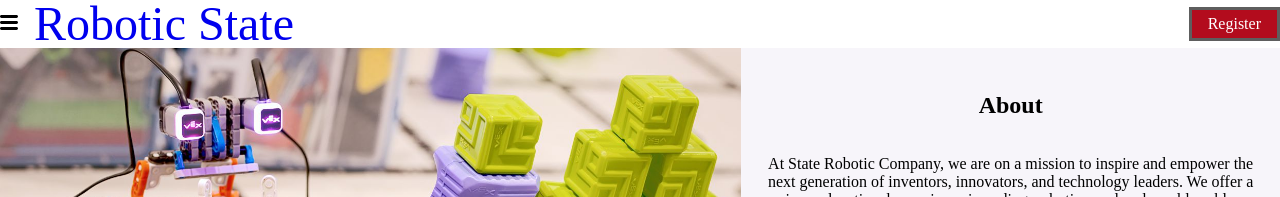
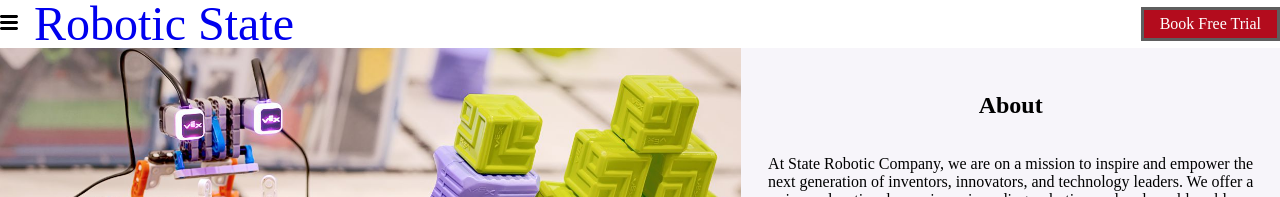
Before and after one commit to milaanisimova/robostate, a Jekyll site: the page built from index.markdown, in a window 1280 px wide. Shown: the top 197 px of the page. Built offline with Jekyll 4.4.1, drawn with Linux system fonts in a browser that asks for light colours; some web fonts are replaced.

Commit message:
updated register to book

```diff
--- a/_data/home/header.yml
+++ b/_data/home/header.yml
@@ -1,4 +1,4 @@
 bg:
 button:
-  link: https://docs.google.com/forms/d/e/1FAIpQLSe-4QRSULj9rmz0elbaMPX6PF-4ldYhPOnWYHQpp1_lCRBSBQ/viewform
-  text:  Register
+  link: https://calendly.com/robostate/robotics-trial
+  text: Book Free Trial
```
